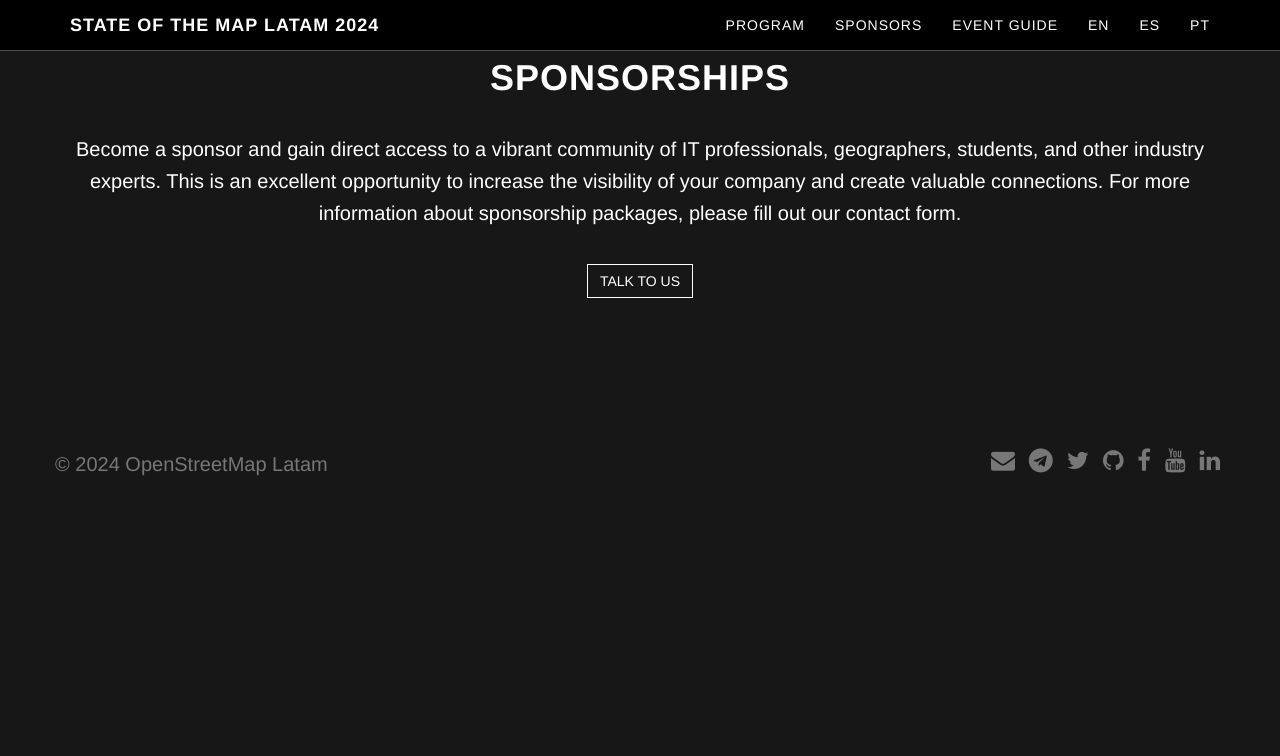
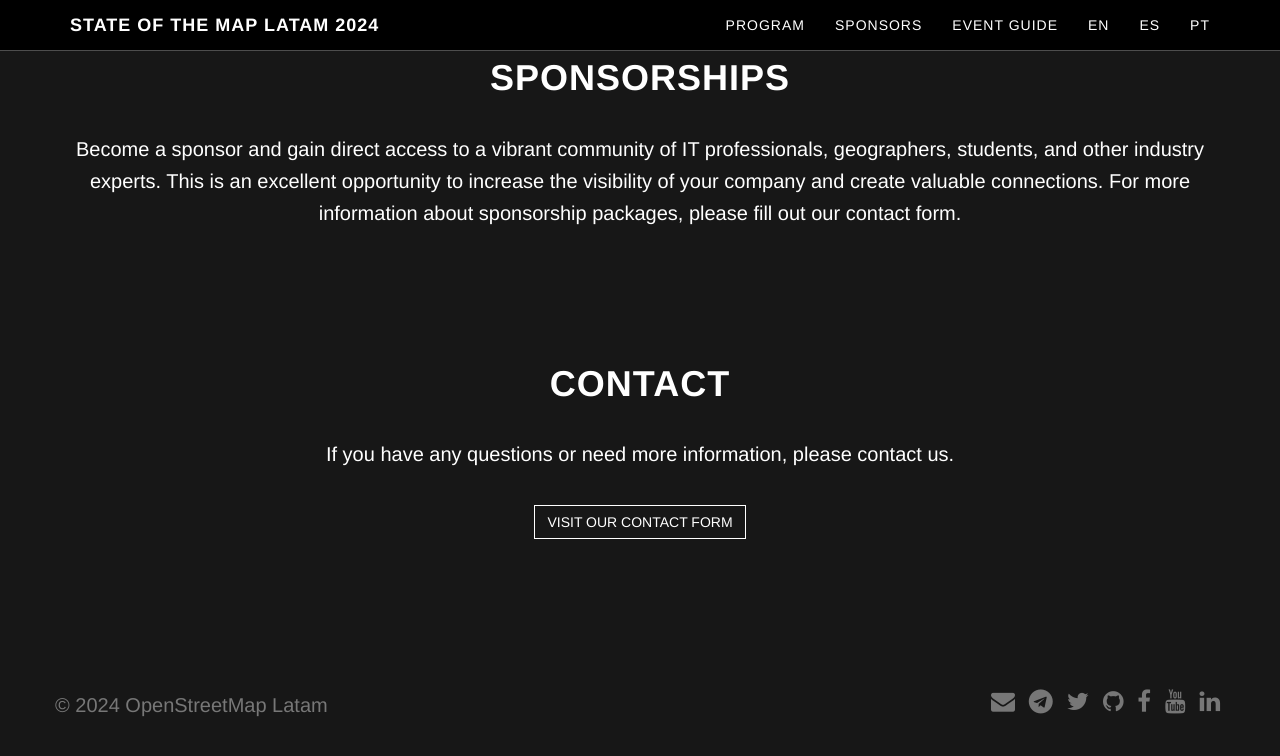
Before and after one commit to OSMLatam/sotm-latam-2024, a Jekyll site: the page built from en/index.html, in a window 1280 px wide and 900 px high, scrolled down 1941 px. Shown: the top 756 px of the window. Built offline with Jekyll 4.4.1, drawn with Linux system fonts in a browser that asks for light colours; nearby versions of some CDN libraries; some web fonts are replaced; before the commit the page ends 2600 px from its top, so only the background shows below that; some of the changed lines change nothing that is shown.

Commit message:
Add contact section

```diff
--- a/_config.yml
+++ b/_config.yml
@@ -3,9 +3,9 @@
 author: OpenStreetMap Latam
 email: info@osmlatam.org
 contact_form_url:
-  pt: https://forms.gle/Ky19ce58sBeQt3rM6
-  en: https://forms.gle/bmoEfEsVwoJ31aFA9
-  es: https://forms.gle/v26G3sVFZ4o6At4Y8
+  pt: https://forms.gle/jgPoeGkrALZv5MJM7
+  en: https://forms.gle/r3JXZsUNi5uxJ5Fj9
+  es: https://forms.gle/aW3VLGV1B36dz4FF6
 baseurl: ""
 website: "https://2024.osmlatam.org"
 exclude: [README.md]
@@ -98,7 +98,10 @@
     sponsor_section:
       sponsors_title: "Sponsorships"
       sponsors_description: "Become a sponsor and gain direct access to a vibrant community of IT professionals, geographers, students, and other industry experts. This is an excellent opportunity to increase the visibility of your company and create valuable connections. For more information about sponsorship packages, please fill out our contact form."
-      contact_button: "Talk to Us"
+    contact_section:
+      title: "Contact"
+      description: "If you have any questions or need more information, please contact us."
+      button_title: "Visit our contact form"
 
     venue_section:
       title: "Venue"
@@ -140,6 +143,10 @@
       sponsors_title: "Patrocinios"
       sponsors_description: "Conviértase en patrocinador y obtenga acceso directo a una comunidad vibrante de profesionales de TI, geógrafos, estudiantes y otros expertos del sector. Esta es una excelente oportunidad para aumentar la visibilidad de su empresa y crear conexiones valiosas. Para más información sobre los paquetes de patrocinio, por favor, complete nuestro formulario de contacto."
       contact_button: "Hable con nosotros"
+    contact_section:
+      title: "Contacto"
+      description: "Si tienes alguna pregunta o necesitas más información, por favor contáctanos."
+      button_title: "Visita nuestro formulario de contacto"
 
     venue_section:
       title: "Lugar"
@@ -181,7 +188,7 @@
       sponsors_title: "Patrocínios"
       sponsors_description: "Torne-se um patrocinador e obtenha acesso direto a uma comunidade vibrante de profissionais de TI, geógrafos, estudantes e outros especialistas do setor. Esta é uma excelente oportunidade para aumentar a visibilidade da sua empresa e criar conexões valiosas. Para mais informações sobre os pacotes de patrocínio, por favor, preencha nosso formulário de contato."
       contact_button: "Fale conosco"
-    venue_section:
-      title: "Local"
-      place_name: "Instituto Federal do Pará (IFPA)"
-      description: "Vivamus aliquet dignissim sapien, semper venenatis massa sagittis dictum. Mauris in magna rutrum, tristique est quis, venenatis nisl. Sed quis nibh nulla. Praesent eu volutpat urna. Maecenas venenatis, augue sed aliquam luctus, nibh lectus pellentesque magna, at egestas eros nisi sit amet lacus. In hac habitasse platea dictumst."
+    contact_section:
+      title: "Contato"
+      description: "Se você tiver alguma dúvida ou precisar de mais informações, entre em contato conosco."
+      button_title: "Visite nosso formulário de contato"
--- /dev/null
+++ b/_includes/home/contact.html
@@ -0,0 +1,8 @@
+{% assign t = site.t[page.lang].contact_section %}
+{% assign contact_url = site.contact_form_url[page.lang] %}
+
+<section id="sponsors" class="container content-section text-center">
+  <h1>{{ t.title }}</h1>
+  <p>{{ t.description }}</p>
+  <a target="_blank" href="{{ contact_url }}" class="btn btn-default">{{ t.button_title }}</a>
+</section>
--- a/_includes/home/index.html
+++ b/_includes/home/index.html
@@ -7,3 +7,5 @@
 {% include home/program.html %}
 
 {% include home/sponsors.html %}
+
+{% include home/contact.html %}
--- a/_includes/home/sponsors.html
+++ b/_includes/home/sponsors.html
@@ -4,5 +4,4 @@
 <section id="sponsors" class="container content-section text-center">
   <h1>{{ t.sponsors_title }}</h1>
   <p>{{ t.sponsors_description }}</p>
-  <a target="_blank" href="{{ contact_url }}" class="btn btn-default">{{ t.contact_button }}</a>
 </section>
```
